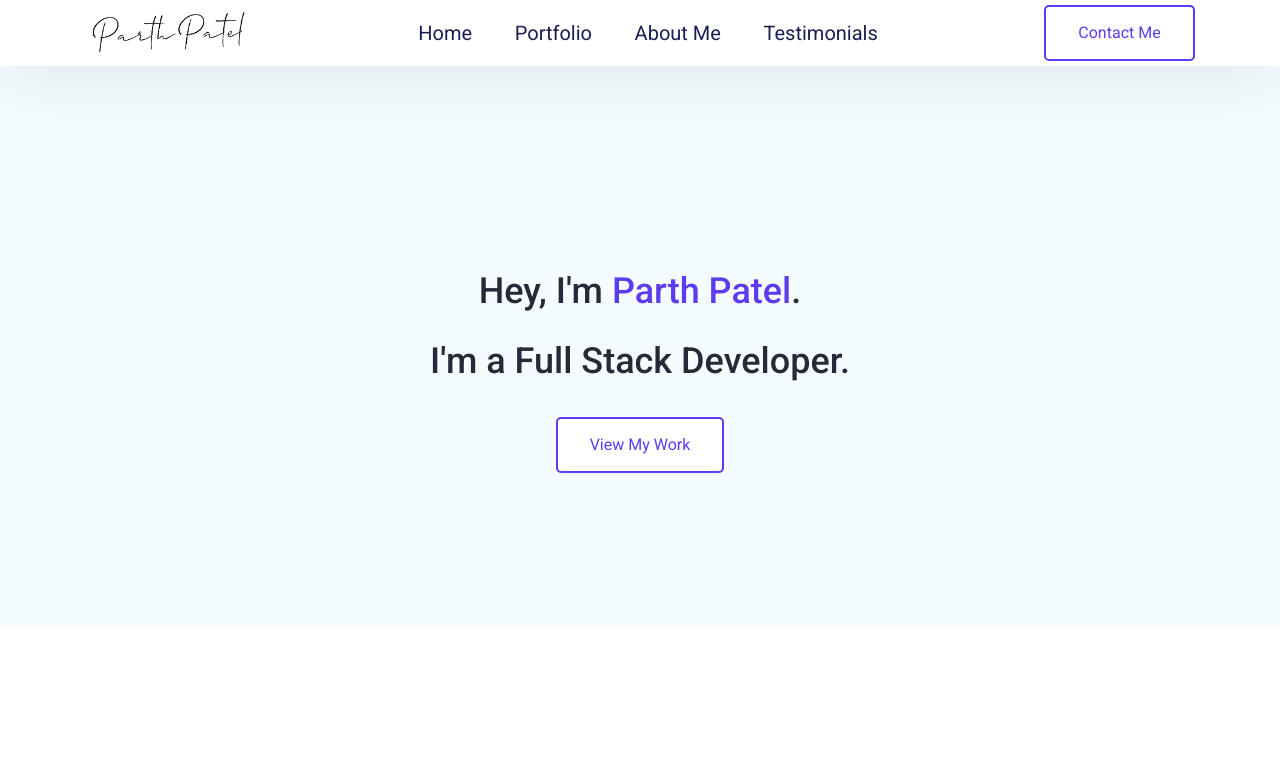
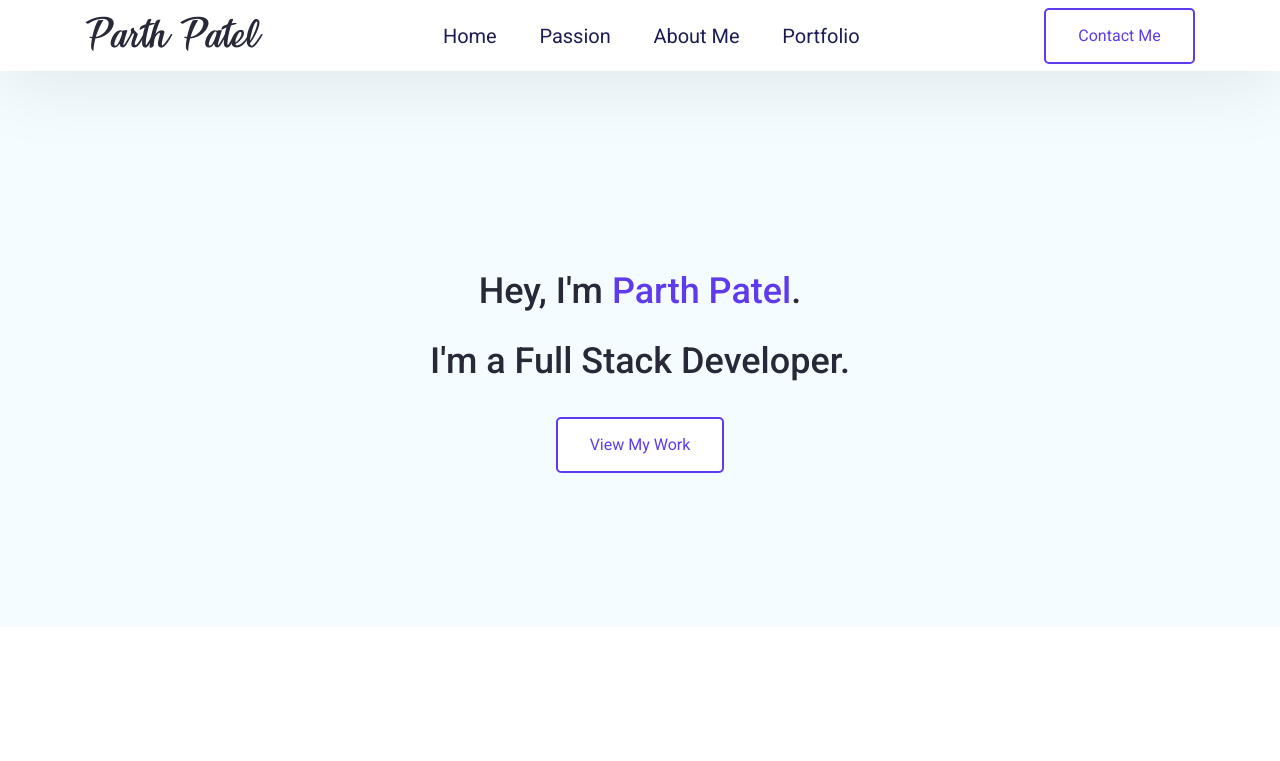
Before and after one commit to Part-h/Portfolio, a React (Create React App) app: page / in a window 1280 px wide. Shown: the top 761 px of the page. Built offline with nearby package versions, Linux system fonts and the light colour scheme.

Commit message:
signature

```diff
--- a/src/App.css
+++ b/src/App.css
@@ -1,5 +1,15 @@
 /* Global CSS */
-
+@font-face {
+  font-family: "GoldmanBold";
+  src: local("GoldmanBold"),
+   url("./fonts/Kingsman.ttf") format("truetype");
+ }
+ .font-face{
+  font-family: "GoldmanBold";
+  font-size: 60px;
+  padding-top: 5px;
+  color: var(--heading-color);
+ }
 body{
   margin:0;
   font-family: "Roboto", sans-serif;
@@ -152,13 +162,10 @@ h2 {
   right: 0;
 
 }
-.nav--signature{
-  width: 15%;
-}
-.nav--signature img{
-height: 100%;
-width: 100%;
-object-fit: contain;
+
+.nav--signature {
+  display: flex;
+  align-items: center;
 }
 
 .navbar--items > ul {
@@ -213,7 +220,6 @@ object-fit: contain;
   color: var(--primary);
 }
 /* Navbar Styler Ends */
-
 /* Skills Section style Begins*/
 .skills--section{
   display: flex;
--- a/src/App.js
+++ b/src/App.js
@@ -1,10 +1,11 @@
 import './App.css';
 import './Css/HeroSection.css';
+import './Css/MySkills.css';
 import React from "react";
 import { BrowserRouter as Router, Route, Routes } from 'react-router-dom';
 import Navbar from './Views/Home/Navbar.jsx';
 import Home from "./Views/Home/HomeScreen/index.jsx";
-
+import './fonts/Kingsman.ttf';
 
 function App() {
   return (
--- a/src/Views/Home/MySkills.jsx
+++ b/src/Views/Home/MySkills.jsx
@@ -4,7 +4,7 @@ export default function MySkills() {
   return (
     <section className="skills--section" id="mySkills">
       <div className="portfolio--container">
-        <p className="section--title">My Skills</p>
+        {/* <p className="section--title">My Skills</p> */}
         <h2 className="skills--section--heading">My Expertise</h2>
       </div>
       <div className="skills--section--container">
--- a/src/Views/Home/Navbar.jsx
+++ b/src/Views/Home/Navbar.jsx
@@ -34,7 +34,7 @@ function Navbar() {
   return (
     <nav className={`navbar ${navActive ? "active" : ""}`}>
       <div className="nav--signature">
-        <img src="./img/signature.png" alt="Logoipsum" />
+        <span className="font-face">Parth Patel</span>
       </div>
       <a
         className={`nav__hamburger ${navActive ? "active" : ""}`}
@@ -68,10 +68,10 @@ function Navbar() {
               smooth={true}
               offset={-70}
               duration={500}
-              to="MyPortfolio"
+              to="MySkills"
               className="navbar--content"
             >
-              Portfolio
+              Passion
             </Link>
           </li>
           <li>
@@ -96,10 +96,10 @@ function Navbar() {
               smooth={true}
               offset={-70}
               duration={500}
-              to="herosection"
+              to="MyPortfolio"
               className="navbar--content"
             >
-              Testimonials
+              Portfolio
             </Link>
           </li>
         </ul>
```
Also changed, not shown: src/Css/MySkills.css (added), src/fonts/Kingsman.ttf (added).
